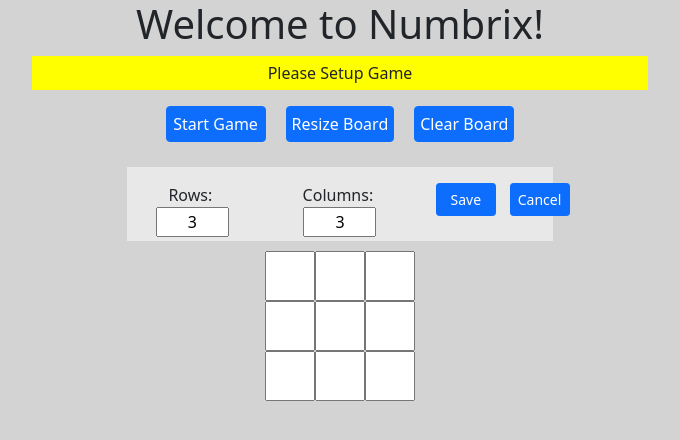
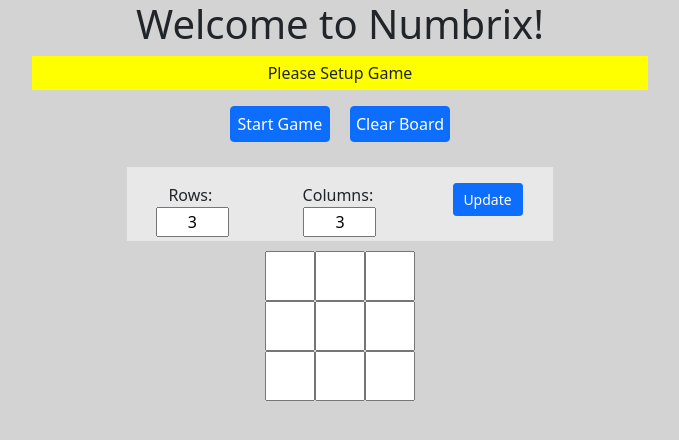
Before and after one commit to tlanders/numbrix-app, a React (Create React App) app: page / in a window 1280 px wide. Shown: the top 440 px of the page, without its empty margins (300-979 px from the left). Built offline with nearby package versions, Linux system fonts and the light colour scheme.

Commit message:
added param checks to resizing board removed resize button

```diff
--- a/src/App.css
+++ b/src/App.css
@@ -10,7 +10,7 @@ div.numbrix-status {
   margin-bottom: 10px;
 }
 
-div.resizeArea {
+div.resize-area {
   background-color: #e8e8e8;
   margin: 5px 10px 10px 10px;
 }
@@ -35,10 +35,10 @@ button.status-btn {
 button.resize-btn {
   margin: 0px 10px 10px 10px;
   padding: 5px;
-  min-width: 60px;
+  min-width: 70px;
 }
 
-.resizeArea label {
+.resize-area label {
   min-width: 65px;
 }
 
--- a/src/components/ResizeBar.tsx
+++ b/src/components/ResizeBar.tsx
@@ -1,24 +1,47 @@
 import React, {Dispatch, SetStateAction} from "react";
+import {ButtonClickEventHandler, CellState} from "../types";
+import {MAX_ROWS_AND_COLUMNS} from "../constants";
 
 type Props = {
     height: string,
     width: string,
     setWidth: Dispatch<SetStateAction<string>>,
-    setHeight: Dispatch<SetStateAction<string>>
+    setHeight: Dispatch<SetStateAction<string>>,
+    onResizeClick: ButtonClickEventHandler
 }
 
-const ResizeBar = ({height, width, setWidth, setHeight}:Props) => {
+const ResizeBar = ({height, width, setWidth, setHeight, onResizeClick}:Props) => {
+    const isValidRowColValue = (strVal:string) => {
+        if(strVal === '') {
+            return true;
+        } else if (!/^(\d+)$/.test(strVal)) {
+            return false;
+        }
+
+        let newVal = Number(strVal);
+        return newVal >= 2 && newVal <= MAX_ROWS_AND_COLUMNS;
+    }
     const onWidthChange = (event : React.ChangeEvent<HTMLInputElement>) => {
-        console.log('new width=', event.target.value);
-        setWidth(event.target.value);
+        if(isValidRowColValue(event.target.value)) {
+            console.log('new width=', event.target.value);
+            setWidth(event.target.value);
+        } else {
+            console.log('not changing width=', width);
+            setWidth(width);
+        }
     }
     const onHeightChange = (event : React.ChangeEvent<HTMLInputElement>) => {
-        console.log('new height=', event.target.value);
-        setHeight(event.target.value);
+        if(isValidRowColValue(event.target.value)) {
+            console.log('new height=', event.target.value);
+            setHeight(event.target.value);
+        } else {
+            console.log('not changing height=', height);
+            setHeight(height);
+        }
     }
 
     return (
-        <div className={"resizeArea p-1 pt-3 col-md-4 col-sm-8 mx-auto"}>
+        <div className={"resize-area p-1 pt-3 col-md-4 col-sm-8 mx-auto"}>
             <div className={"row"}>
                 <div className={"col-4"}>
                     <label htmlFor={"rows"}>Rows:&nbsp;</label>
@@ -42,19 +65,12 @@ const ResizeBar = ({height, width, setWidth, setHeight}:Props) => {
                         value={width}
                         onChange={onWidthChange}/>
                 </div>
-                <div className={"col-2"}>
+                <div className={"col-4"}>
                     <button
                         type={"button"}
                         className="resize-btn btn btn-sm btn-primary"
-                        // onClick={onClearClick}
-                    >Save</button>
-                </div>
-                <div className={"col-2"}>
-                    <button
-                        type={"button"}
-                        className="resize-btn btn btn-sm btn-primary"
-                        // onClick={onClearClick}
-                    >Cancel</button>
+                        onClick={onResizeClick}
+                    >Update</button>
                 </div>
             </div>
         </div>
--- a/src/components/Status.tsx
+++ b/src/components/Status.tsx
@@ -1,10 +1,8 @@
 import React, {useState} from 'react';
 import {checkBoard, clearBoard, resizeBoard, newGame, startGame} from "../redux/gameActions";
 import {connect} from "react-redux";
-import {Game, GameMode, State} from "../types";
+import {ButtonClickEventHandler, Game, GameMode, State} from "../types";
 import ResizeBar from "./ResizeBar";
-
-type ButtonClickEventHandler = (e: React.MouseEvent<HTMLButtonElement>) => void;
 
 type Props = {
     onNewGameClick: ButtonClickEventHandler,
@@ -16,8 +14,6 @@ type Props = {
 }
 
 const Status: React.FC<Props> = ({onNewGameClick, onClearClick, onInitClick, onCheckClick, onResizeClick, game}: Props) => {
-    // const game: Game = useSelector((state:State) => (game: Game): state => state.game);
-    // console.log('status - game: ', game);
     const [width, setWidth] = useState(game.width.toString());
     const [height, setHeight] = useState(game.height.toString());
 
@@ -41,15 +37,6 @@ const Status: React.FC<Props> = ({onNewGameClick, onClearClick, onInitClick, onC
             className="status-btn btn btn-primary"
             onClick={onInitClick}
         >Start Game</button>
-    );
-    const resizeButton = game.mode === GameMode.SETUP_MODE ? (
-        <button
-            type={"button"}
-            className="status-btn btn btn-primary"
-            onClick={onResizeClick(width, height)}
-        >Resize Board</button>
-    ) : (
-        ''
     );
     const checkBoardButton = game.mode === GameMode.PLAY_MODE ? (
         <button
@@ -75,6 +62,7 @@ const Status: React.FC<Props> = ({onNewGameClick, onClearClick, onInitClick, onC
             width={width}
             setWidth={setWidth}
             setHeight={setHeight}
+            onResizeClick={onResizeClick(width, height)}
         />
     ) : (
         ''
@@ -87,7 +75,6 @@ const Status: React.FC<Props> = ({onNewGameClick, onClearClick, onInitClick, onC
                     <p className="status-msg"><span>{message}</span></p>
                     {newButton}
                     {startButton}
-                    {resizeButton}
                     {checkBoardButton}
                     {clearBoardButton}
                 </div>
@@ -117,8 +104,10 @@ const mapDispatchToProps = (dispatch: any) => ({
         dispatch(checkBoard());
     },
     onResizeClick: (width:string, height:string) => () => {
-        console.log('dispatching resize board click');
-        dispatch(resizeBoard(width, height));
+        if(width !== '' && height !== '') {
+            console.log('dispatching resize board click');
+            dispatch(resizeBoard(width, height));
+        }
     }
 });
 
--- /dev/null
+++ b/src/constants.tsx
@@ -0,0 +1 @@
+export const MAX_ROWS_AND_COLUMNS = 9;
--- a/src/redux/gameActions.tsx
+++ b/src/redux/gameActions.tsx
@@ -33,5 +33,8 @@ export const checkBoard: NoArgActionCreator = () => ({
 
 export const resizeBoard: ResizeActionCreator = (width, height) => ({
     type: GAME_RESIZE_BOARD,
-    payload: {width, height}
+    payload: {
+        width,
+        height
+    }
 });
--- a/src/redux/gameReducer.tsx
+++ b/src/redux/gameReducer.tsx
@@ -2,8 +2,8 @@ import {
     GAME_CELL_CHANGE,
     GAME_CHECK_BOARD,
     GAME_CLEAR_BOARD,
+    GAME_NEW,
     GAME_RESIZE_BOARD,
-    GAME_NEW,
     GAME_START
 } from "./gameActions";
 import {Action, Cell, CellState, Game, GameMode} from "../types";
@@ -118,10 +118,10 @@ const handleCellChange = ({cells, width, height}:Game, index: number, rawNewValu
         if(rawNewValue === '') {
             newVal = '';
             newState = CellState.EMPTY;
-        } else if (isNaN(newVal) || newVal <= 0 || newVal > (width * height)) {
+        } else if (isNaN(newVal) || !/^(\d+)$/.test(rawNewValue) || newVal <= 0 || newVal > (width * height)) {
             newVal = oldVal;
             newState = oldVal === '' ? CellState.EMPTY : CellState.VALID;
-            console.log('handleCellChange - not num: ', rawNewValue);
+            console.log('handleCellChange - not valid num: ', rawNewValue);
         } else {
             newState = CellState.VALID;
             console.log('handleCellChange - is num', newVal);
@@ -289,7 +289,7 @@ export const gameReducer = (state = initialState, action:Action) => {
     }
 }
 
-const handleResizeBoardClick = ({cells, width, height, mode}:Game, newWidth:string, newHeight:string) => {
+const handleResizeBoardClick = (game:Game, newWidth:string, newHeight:string) => {
     console.log("resize board clicked");
     return createEmptyGameState(parseInt(newWidth), parseInt(newHeight), GameMode.SETUP_MODE);
 }
--- a/src/types.tsx
+++ b/src/types.tsx
@@ -1,3 +1,5 @@
+import React from "react";
+
 export type Game = {
     mode: GameMode,
     width: number,
@@ -32,5 +34,7 @@ export type Action = {
     payload?: any
 };
 
+export type ButtonClickEventHandler = (e: React.MouseEvent<HTMLButtonElement>) => void;
+
 export type NoArgActionCreator = () => Action;
 export type ResizeActionCreator = (width:string, height:string) => Action;
```
